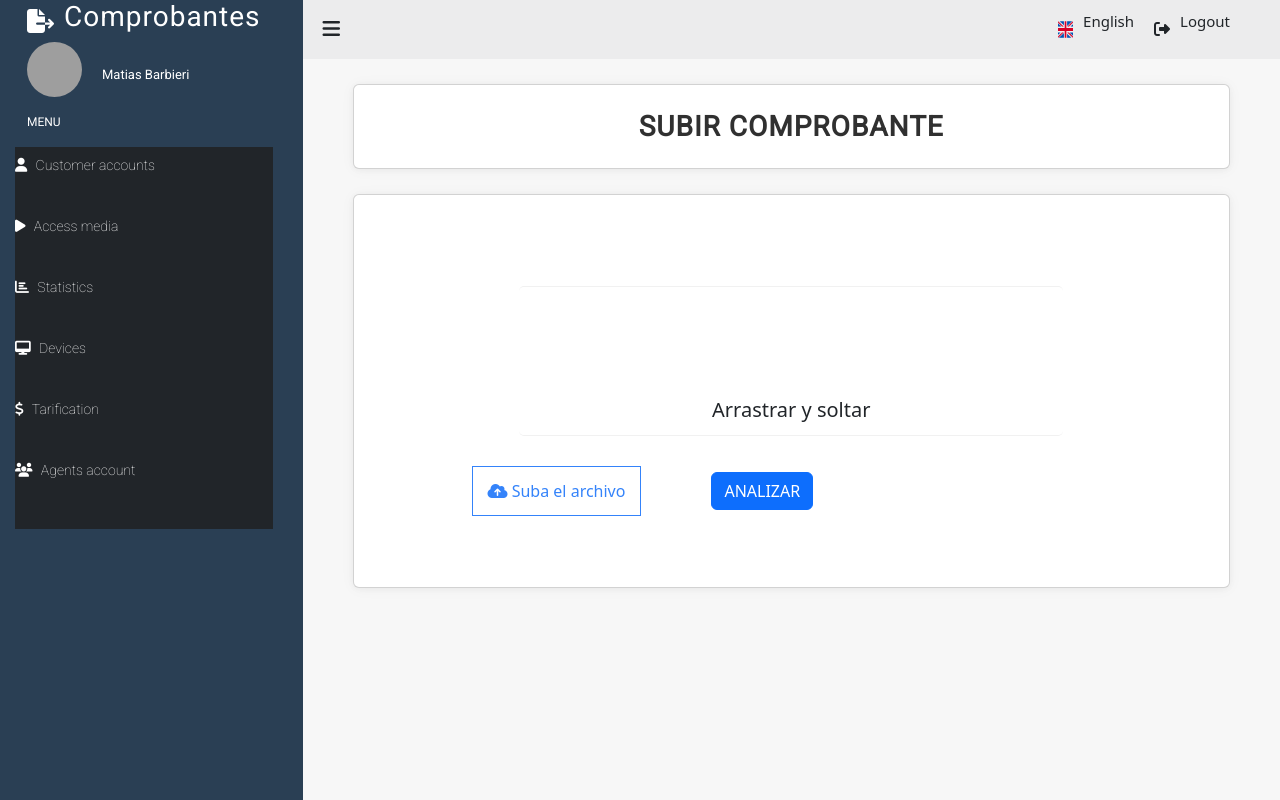
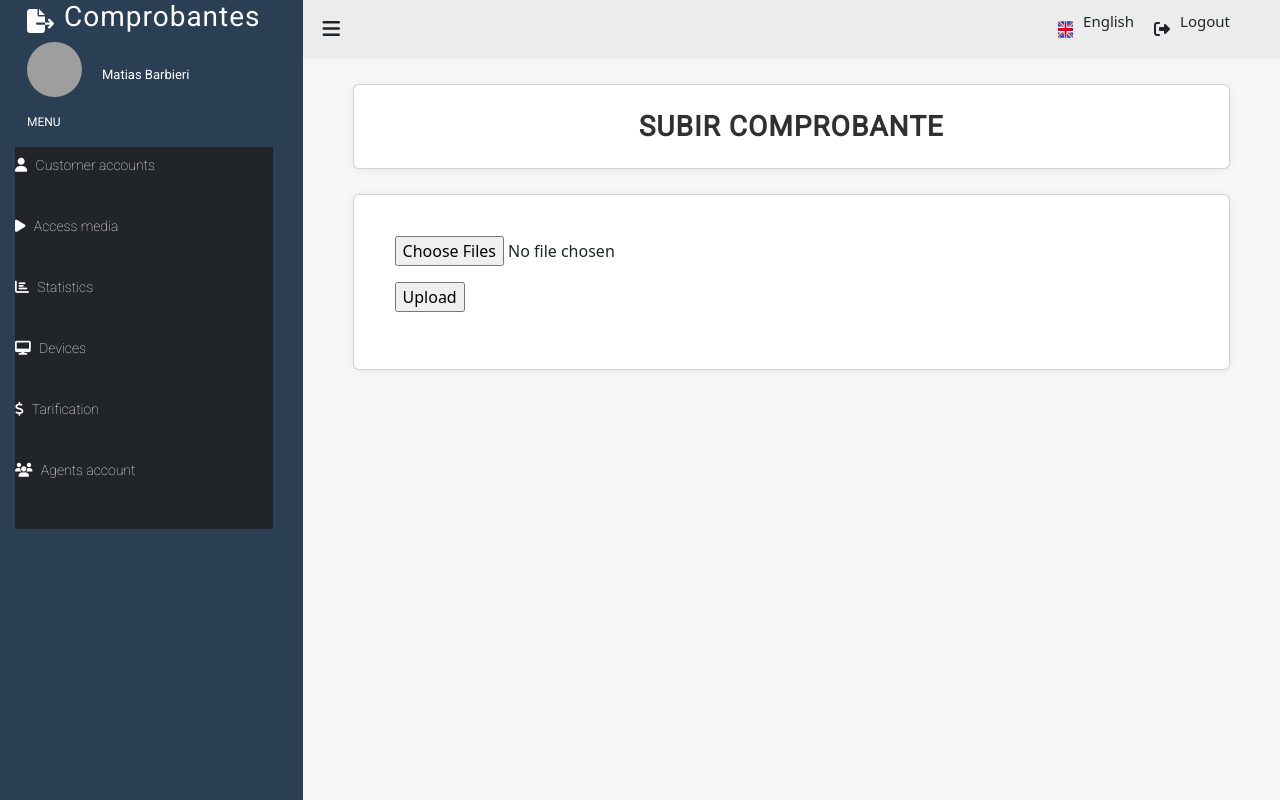
Before and after one commit to matiasbarbieri/comprobantesBancarios, a Django app: page / in a window 1280 px wide. Run offline with Django 4.2, Linux system fonts and the light colour scheme; some libraries are stand-ins or nearby versions; grey boxes are pictures that could not be loaded.

Commit message:
subida multiple de archivos

```diff
--- /dev/null
+++ b/core/forms.py
@@ -0,0 +1,20 @@
+from django import forms
+
+class MultipleFileInput(forms.ClearableFileInput):
+    allow_multiple_selected = True
+
+class MultipleFileField(forms.FileField):
+    def __init__(self, *args, **kwargs):
+        kwargs.setdefault("widget", MultipleFileInput())
+        super().__init__(*args, **kwargs)
+
+    def clean(self, data, initial=None):
+        single_file_clean = super().clean
+        if isinstance(data, (list, tuple)):
+            result = [single_file_clean(d, initial) for d in data]
+        else:
+            result = single_file_clean(data, initial)
+        return result
+
+class UploadFileForm(forms.Form):
+    file = MultipleFileField()
--- a/core/models.py
+++ b/core/models.py
@@ -3,9 +3,10 @@ from django.db import models
 # Create your models here.
 
 class Comprobante(models.Model):
-    archivo = models.FileField(upload_to='core/comprobantes_subidos')
+    archivo = models.FileField(upload_to='core/comprobantes_subidos', null=True, blank=True)
     fecha_subida = models.DateTimeField(auto_now_add=True)
     operacion = models.IntegerField(unique=True, null=True, blank=True)
+    operacion_multiple_uid = models.CharField(max_length=100, null=True, blank=True)
 
     class Meta:
         ordering = ['-fecha_subida']
--- a/core/templates/core/home.html
+++ b/core/templates/core/home.html
@@ -110,34 +110,13 @@
                 </div>
                 <div class="card">
                     <div class="card-body">
-                        <form action="{% url 'upload_file' %}" enctype="multipart/form-data" method="POST">
-                            {% csrf_token %}
-                            <div class="containerForm">
-                                <div class="drop-zone">
-                                    <div class="text-center">
-                                        <div id="arrastrar">Arrastrar y soltar</div>
-                                        <div id="file-name" hidden></div>
-                                    </div>
-                                    <table class="default">
-                                        <tbody id="table-body">
-                                            <tr id="table-row" hidden>
-                                                <td>Nombre</td>
-                                                <td>Tamaño</td>
-                                            </tr>
-                                        </tbody>
-                                    </table>
-                                </div>
-                                <div class="container">
-                                    <div class="upload-controls">
-                                        <label for="file-upload" class="custom-file-upload">
-                                            <i class="fas fa-cloud-upload-alt"></i> Suba el archivo
-                                        </label>
-                                        <input id="file-upload" name="file" type="file" style="display: none;" />
-                                    </div>
-                                    <button type="submit" class="btn btn-primary btn-upload">ANALIZAR</button>
-                                </div>
-                            </div>
-                        </form>
+                      <form action="{% url 'upload_file' %}" method="post" enctype="multipart/form-data">
+                        {% csrf_token %}
+                        <p>
+                          {{ form.file }}
+                        </p>
+                        <p><input type="submit" value="Upload" /></p>
+                      </form>
                     </div>
                 </div>
             </div>
--- a/core/urls.py
+++ b/core/urls.py
@@ -2,8 +2,10 @@ from django.urls import path
 from . import views
 
 urlpatterns = [
-    path('', views.home, name="home"),
-    path('upload_file/', views.upload_file, name="upload_file"),
+    path('', views.upload_file, name="upload_file"),
+    # path('upload_file/', views.upload_file, name="upload_file"),
+    # path('list/', views.upload_file, name='list'),
     # path('comprobantes/<int:comprobante_id>', views.procesar_comprobante, name="procesar_comprobante"),
     path('comprobantes/<int:operacion>', views.procesar_comprobante, name="procesar_comprobante"),
+    path('comprobantes/multiple/<int:operacion_multiple_uid>/', views.procesar_comprobante_multiple, name="procesar_comprobante_multiple"),
 ]
--- a/core/views.py
+++ b/core/views.py
@@ -4,35 +4,45 @@ from django.http import JsonResponse
 import os
 import uuid
 from .models import Comprobante
+from .forms import UploadFileForm
 from .banks.bancos import get_banco_del_comprobante
 # Create your views here.
 
 def home(request):
     return render(request, 'core/home.html')
 
+
 def upload_file(request):
-    if request.method == 'POST' and request.FILES['file']:
-        file = request.FILES['file']
+    if request.method == 'POST':
+        form = UploadFileForm(request.POST, request.FILES)
+        file_list = []
+        operacion_multiple_uid = uuid.uuid4().int & (1<<32)-1  # UUID único para la operación múltiple
 
-        comprobante = Comprobante(archivo=file)
-        comprobante.operacion = uuid.uuid4().int & (1<<32)-1
-        comprobante.save()
+        for f in request.FILES.getlist('file'):
+            operacion_uuid = uuid.uuid4().int & (1<<32)-1
+            comprobante = Comprobante(archivo=f)
+            file_list.append(comprobante)
+            comprobante.operacion = operacion_uuid
+            comprobante.operacion_multiple_uid = operacion_multiple_uid
+            comprobante.save()
 
-        # return redirect('procesar_comprobante', comprobante_id=comprobante.id)
-        if comprobante.operacion is not None:
+        if len(file_list) == 1:
             return redirect('procesar_comprobante', operacion=comprobante.operacion)
+        if len(file_list) > 1:
+            return redirect('procesar_comprobante_multiple', operacion_multiple_uid=operacion_multiple_uid)
         else:
-            # Manejar el caso cuando el campo operacion es None
             return HttpResponse('Error: operacion es None')
 
-    return HttpResponse('No se subió ningún archivo')
+        return HttpResponse("Los archivos se subieron correctamente")
+    else: # GET
+        form = UploadFileForm()
+    return render(request, 'core/home.html', {'form': form})    # el form es el formulario que se muestra en la pagina
 
 def procesar_comprobante(request, operacion):
-    comprobante = Comprobante.objects.get(operacion=operacion)
-    pdf_path = comprobante.archivo.path
+    comprobante = Comprobante.objects.get(operacion=operacion) # Obtener el comprobante que se subió
+    pdf_path = comprobante.archivo.path # Obtener el path del archivo subido para luego pasarlo a la funcion get_banco_del_comprobante
 
-    # banco_del_comprobante = bbva.get_banco_from_text(bbva.get_text_from_pdf(pdf_path))
-    banco_del_comprobante = get_banco_del_comprobante(pdf_path)
+    banco_del_comprobante = get_banco_del_comprobante(pdf_path) # Aca se llama a la funcion que se encuentra en el archivo bancos.py
 
     if banco_del_comprobante:
         # Se encontró un banco válido, ejecutar las funciones restantes del archivo
@@ -54,6 +64,66 @@ def procesar_comprobante(request, operacion):
         return JsonResponse(context)
     else:
         return render(request, 'core/error.html')
+
+
+def procesar_comprobante_multiple(request, operacion_multiple_uid):
+    comprobantes = Comprobante.objects.filter(operacion_multiple_uid=operacion_multiple_uid)  # Obtener todos los comprobantes con el mismo UID de operación múltiple
+    print(comprobantes)
+    if comprobantes:
+        context = {'comprobantes': []}
+
+        for comprobante in comprobantes:
+            pdf_path = comprobante.archivo.path
+            banco_del_comprobante = get_banco_del_comprobante(pdf_path)
+
+            if banco_del_comprobante:
+                # Se encontró un banco válido, ejecutar las funciones restantes del archivo
+                titular = banco_del_comprobante['titular']
+                banco = banco_del_comprobante['banco']
+                cuit_remitente = banco_del_comprobante['cuit_remitente']
+                fecha = banco_del_comprobante['fecha']
+                importe = banco_del_comprobante['importe']
+
+                # Construir el diccionario de contexto con los datos obtenidos
+                context['comprobantes'].append({
+                    'titular': titular,
+                    'banco': banco,
+                    'cuit_remitente': cuit_remitente,
+                    'fecha': fecha,
+                    'importe': importe
+                })
+        return JsonResponse(context)
+    else:
+        return render(request, 'core/error.html')
+
+
+
+
+
+
+
+
+# def upload_file(request):
+#     if request.method == 'POST' and request.FILES['file']:
+#         file = request.FILES['file']
+
+#         comprobante = Comprobante(archivo=file)
+#         comprobante.operacion = uuid.uuid4().int & (1<<32)-1
+#         comprobante.save()
+
+#         # return redirect('procesar_comprobante', comprobante_id=comprobante.id)
+#         if comprobante.operacion is not None:
+#             return redirect('procesar_comprobante', operacion=comprobante.operacion)
+#         else:
+#             # Manejar el caso cuando el campo operacion es None
+#             return HttpResponse('Error: operacion es None')
+
+#     return HttpResponse('No se subió ningún archivo')
+
+
+
+
+
 
 
 # def procesar_comprobante(request, comprobante_id):
```
Also changed, not shown: core/static/core/js/parcial.js (+0 -19 lines), core/comprobantes_subidos/Banco_Nacion.jpg (added), core/comprobantes_subidos/Banco_Nacion_lBeA9MJ.jpg (added), core/comprobantes_subidos/bbva.jpg (added), core/comprobantes_subidos/galicia.jpg (added), core/comprobantes_subidos/icbc.jpg (added), core/comprobantes_subidos/macro.jpg (added), core/migrations/0004_alter_comprobante_archivo.py (added), core/migrations/0005_comprobante_operacion_multiple_uid.py (added), db.sqlite3, 2 other files.
